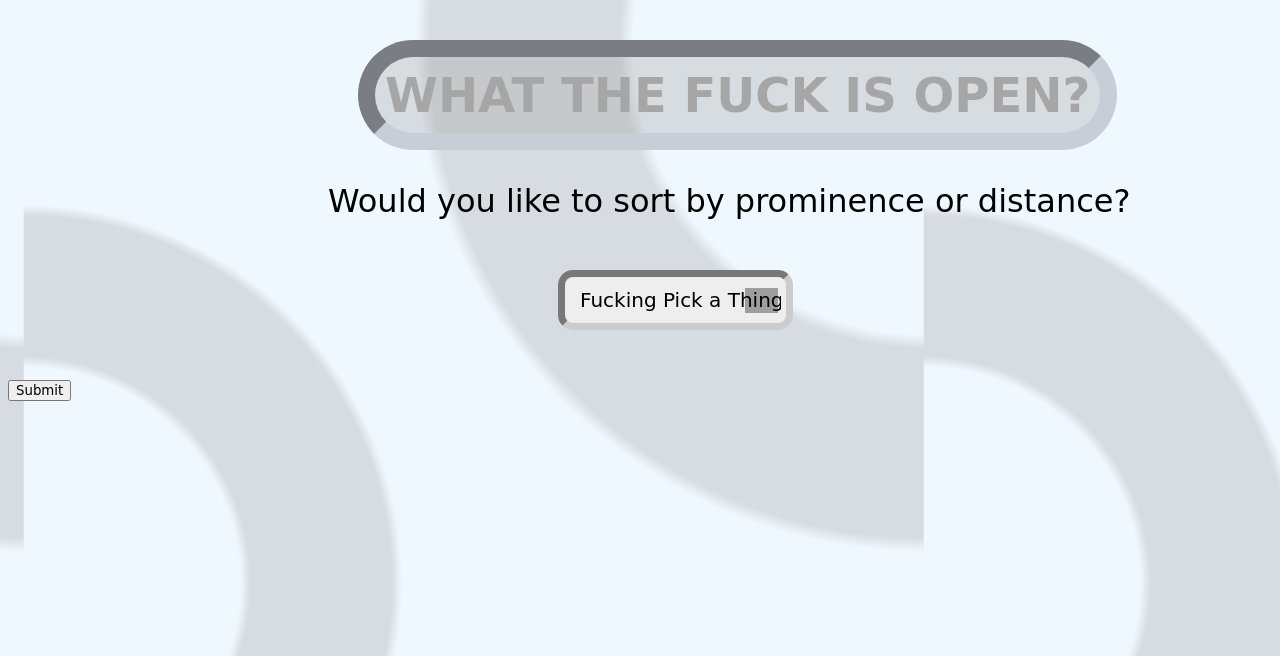
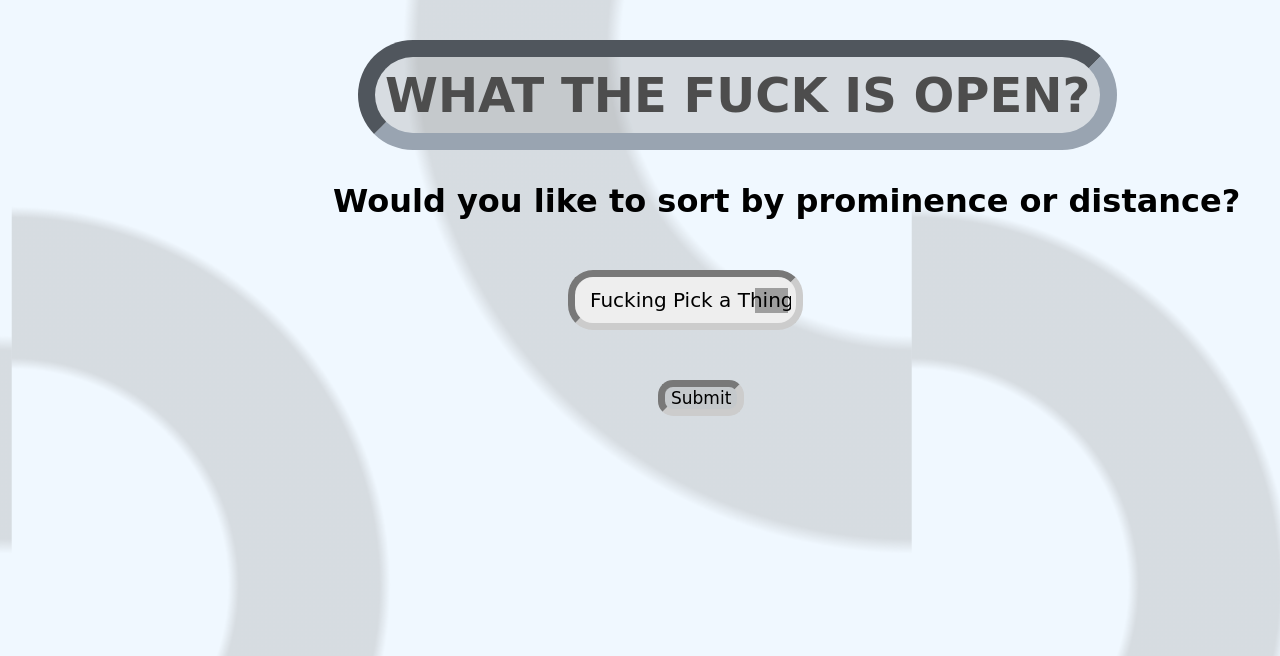
Before and after one commit to MoonWatcher582/WTF_is_Open, a Flask app: page / in a window 1280 px wide. Shown: the top 656 px of the page. Run offline with Flask 2, Linux system fonts and the light colour scheme; grey boxes are pictures that could not be loaded.

Commit message:
pretty tyhing and I gonna die

```diff
--- a/static/style.css
+++ b/static/style.css
@@ -5,7 +5,7 @@
 	background-color: aliceblue;
 	background-size: 900px 1200px;
 	-moz-animation: background-transition 8s linear 7.5s, animated-background 11.09s linear alternate infinite, shake 2s ease 3.5s alternate 2;
-	-webkit-animation: background-transition 8s linear 7.5s, animated-background 11.09s linear alternate infinite, shake 2s ease 3.5s alternate 2;
+	-webkit-animation: background-transition 8s cubic-bezier(0.1,0.1,1,0.7), 7.5s, animated-background 11.09s linear alternate infinite, shake 2s ease 3.5s alternate 2;
 }
 
 * {
@@ -25,21 +25,22 @@
 	font-size: 48px;
 	border: 17px inset ghostwhite;
 	border-radius: 500px;
-	-webkit-animation: h1-text-color 4s linear alternate infinite;
+	-webkit-animation: h1-text-color 2s steps(40,end) alternate infinite;
 }
 
 #labelname {
 	position: relative;
+	font-weight: bold;
 	padding-top: 100px;
 	margin-top:200px;
-	margin-left: 320px;
+	margin-left: 325px;
 	font-size:32px;
 }
 select {
 	margin: 50px;
-	margin-left: 550px;
+	margin-left: 560px;
 	border: 100px solid #111;
-	border-radius: 15px;
+	border-radius: 25px;
 	background: transparent;
 	width: 235px;
 	height: 60px;
@@ -49,11 +50,27 @@
 	-webkit-appearance: none;
 	-moz-appearance: none;
 	appearance: none;
+	background-color: rgba(155, 155, 155, .3);
 	background: url(/img/middle_finger.png) 96% / 15% no-repeat #eee;
 }
 select:hover {
 	border: 7px inset #eee;
 	color: aliceblue;
+	background: #ccc;
+}
+input {
+	margin-left:650px;
+	border:7px inset #ccc;
+	border-radius:15px;
+	font-size: 17px;
+	-webkit-appearance:none;
+	-moz-appearance:none;
+	background-color: rgba(155, 155, 155, .3);
+	appearance:none;
+}
+input:hover {
+	border: 7px inset #eee;
+	color:aliceblue;
 	background: #ccc;
 }
 #form1{
@@ -75,10 +92,10 @@
 		background position: 0 50;
 }
 50% {
-	background-position: 6.25% 0;
+	background-position: 0 0;
 }
 to {
-	background-position: 6.25% 11%;
+	background-position: 16.25% 11%;
 }
 }
 @-moz-keyframes animated-background {
@@ -89,7 +106,7 @@
 	background-position: 0 0;
 }
 to {
-	background-position: 6.25% 11%;
+	background-position: 6.25% 81%;
 }
 }
 @-webkit-keyframes h1-text-color {
```
